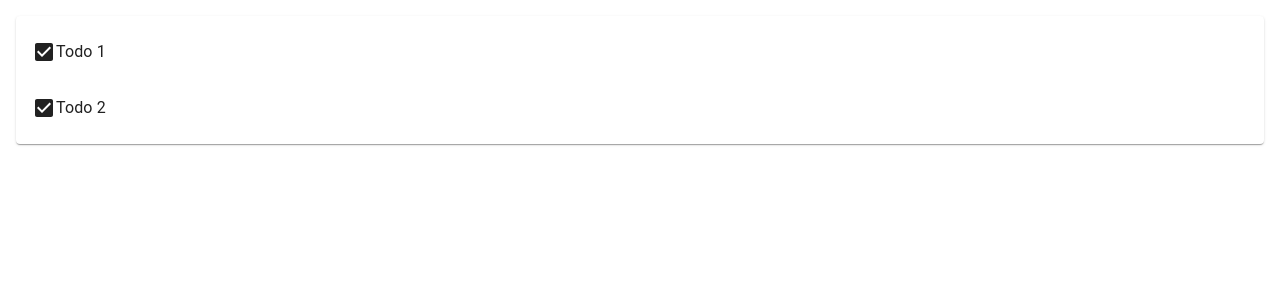
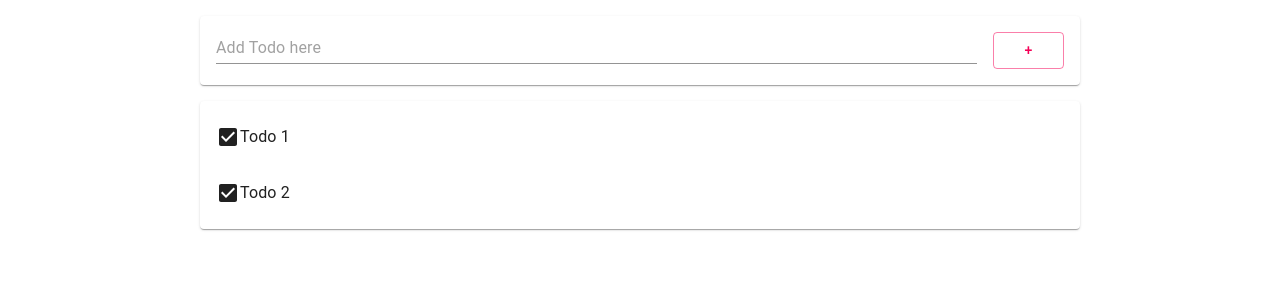
Before and after one commit to nrj022/todo-react, a React (Create React App) app: page / in a window 1280 px wide. Shown: the top 300 px of the page. Built offline with nearby package versions, Linux system fonts and the light colour scheme.

Commit message:
프론트 개발 9. React 이벤트 핸들러로 목록 추가하기

```diff
--- /dev/null
+++ b/src/AddTodo.js
@@ -0,0 +1,54 @@
+import React from "react";
+import { TextField, Paper, Button, Grid } from "@material-ui/core";
+
+class AddTodo extends React.Component {
+    constructor(props){
+        super(props);
+        this.state = {item: {title: ""}};
+        this.add = props.add;
+    }
+
+    onInputChange = (e) => {
+        const thisItem = this.state.item;
+        thisItem.title = e.target.value;
+        this.setState({item: thisItem});
+        console.log(thisItem);
+    }
+
+    onButtonClick = () => {
+        this.add(this.state.item);
+        this.setState({item: {title: ""}});
+    }
+
+    enterKeyEventHandler = (e) => {
+        if(e.key == 'Enter'){
+            this.onButtonClick();
+        }
+    }
+
+    render(){
+        return(
+            <Paper style={{margin: 16, padding: 16}}>
+                <Grid container>
+                    <Grid xs={11} md={11} item style={{paddingRight: 16}}>
+                        <TextField
+                        placeholder="Add Todo here"
+                        fullWidth
+                        onChange={this.onInputChange}
+                        value={this.state.item.title}
+                        onKeyPree={this.enterKeyEventHandler}
+                        />
+                    </Grid>
+                    <Grid xs={1} md={1} item>
+                        <Button
+                        fullWidth
+                        color="secondary"
+                        variant="outlined"
+                        onClick={this.onButtonClick}>+</Button>
+                    </Grid>
+                </Grid>
+            </Paper>
+        );
+    }
+}
+export default AddTodo;
--- a/src/App.js
+++ b/src/App.js
@@ -1,6 +1,7 @@
 import React from 'react';
 import Todo from './Todo';
-import {Paper, List} from "@material-ui/core";
+import AddTodo from './AddTodo';
+import {Paper, List, Container} from "@material-ui/core";
 import './App.css';
 
 class App extends React.Component {
@@ -13,6 +14,17 @@
       ],
     }
   }
+
+  // (1) add 함수 추가
+  add = (item) => {
+    const thisItems = this.state.items;
+    item.id = "ID-" + thisItems.length;
+    item.done = false;
+    thisItems.push(item);
+    this.setState({items:thisItems});
+    console.log("items:", this.state.items);
+  }
+
   render(){
     var todoItems = this.state.items.length > 0 && (
       <Paper style={{margin:16}}>
@@ -23,7 +35,18 @@
         </List>
       </Paper>
     )
-    return <div className="App">{todoItems}</div>;
+
+    // (2) add 함수 연결
+    return (
+      <div className="App">
+        <Container maxWidth="md">
+          <AddTodo add={this.add}/>
+          <div className="TodoList">
+            {todoItems}
+          </div>
+        </Container>
+        </div>
+    );
   }
 }
 
```
